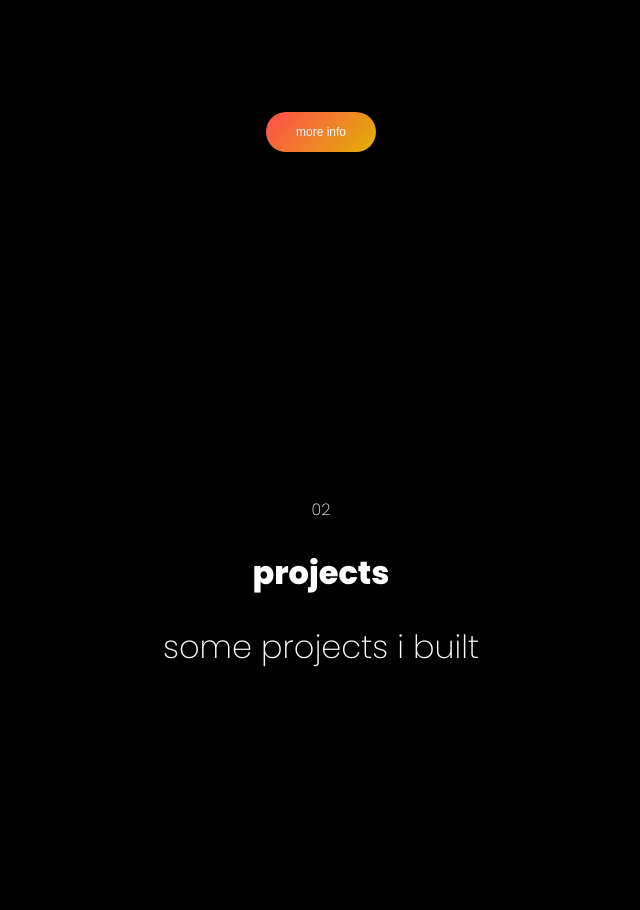
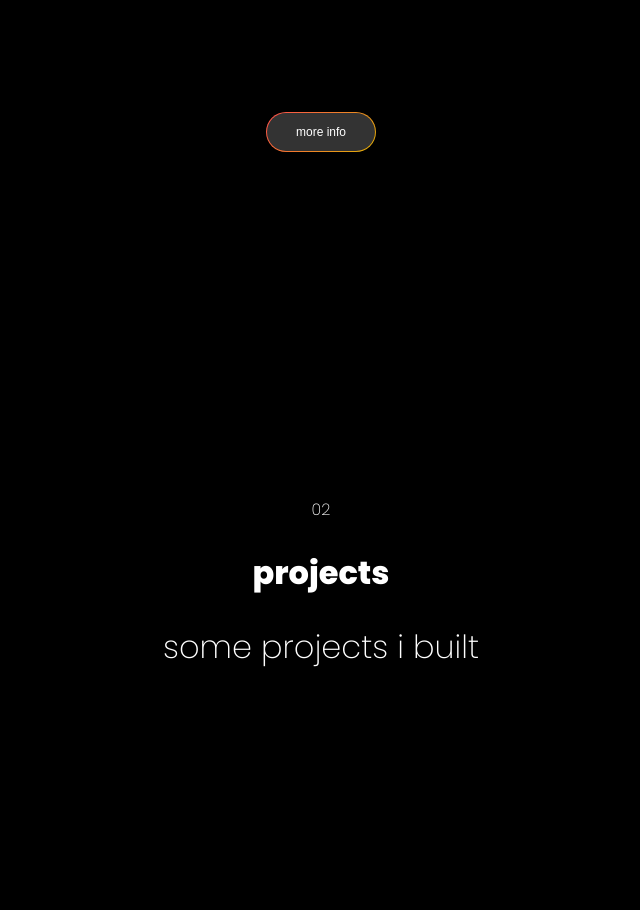
Before and after one commit to newnightcoder/nightcoder.io, a Next.js app: page / in a window 1280 px wide. Shown: the part 1480-2390 px from the top of the page, without its empty margins (319-959 px from the left). Built offline with nearby package versions, Linux system fonts and the light colour scheme.

Commit message:
home btns gradient hover done :white_check_mark:

```diff
--- a/pages/index.tsx
+++ b/pages/index.tsx
@@ -7,6 +7,7 @@ import {
   useTransitionBackground,
 } from "../hooks";
 import {
+  BtnText,
   GradientBlue,
   GradientYellow,
   Header,
@@ -24,6 +25,13 @@ const HomePage = () => {
   const handleRoute = useHandleRoute();
   const { isMenuOpen, setBackgroundColor, backgroundColor } =
     useContext(TransitionContext);
+
+  const dataColor = {
+    sectionHome: "#000000",
+    sectionAbout: "#333333",
+    sectionProjects: "#4d4d4d",
+    sectionContact: "#666666",
+  };
 
   // const [sections, setSections] = useState<HTMLDivElement[]>(null);
   // const [ctx, setCtx] = useState<gsap.Context>(null);
@@ -70,7 +78,7 @@ const HomePage = () => {
   return (
     <PageContainer ref={ref} id="home" background={backgroundColor}>
       {/* <HomeAnimation> */}
-      <HomeSection className="section" data-color="#000000">
+      <HomeSection className="section" data-color={dataColor.sectionHome}>
         <Header>
           <Span>
             Hey! 👋🏾 I&apos;m <GradientYellow> Daniel</GradientYellow>
@@ -87,7 +95,7 @@ const HomePage = () => {
         <Hero>{/* <DiscSvg /> */}</Hero>
       </HomeSection>
       {/* </HomeAnimation> */}
-      <Section className="section" data-color="#333333">
+      <Section className="section" data-color={dataColor.sectionAbout}>
         <span style={{ fontWeight: "200", fontSize: "1rem" }}>01</span>
         <h2 style={{ fontWeight: "400", fontSize: "2rem" }}>about me</h2>
         <div
@@ -103,26 +111,38 @@ const HomePage = () => {
           <span>in love with code.</span>
           <span>i speak fluently JavaScript with a strong React accent.</span>
         </div>
-        <MoreBtn color={"orange"} onClick={() => handleRoute("/about")}>
-          more info
+        <MoreBtn
+          color={"orange"}
+          bg={dataColor.sectionAbout}
+          onClick={() => handleRoute("/about")}
+        >
+          <BtnText>more info</BtnText>
         </MoreBtn>
       </Section>
-      <Section className="section" data-color="#4d4d4d">
+      <Section className="section" data-color={dataColor.sectionProjects}>
         <span style={{ fontWeight: "200", fontSize: "1rem" }}>02</span>
         <h2 style={{ fontWeight: "800", fontSize: "2rem" }}>projects</h2>
         <div style={{ fontWeight: "200", fontSize: "2rem" }}>
           some projects i built
         </div>
-        <MoreBtn color={"blue"} onClick={() => handleRoute("/projects")}>
-          more info
+        <MoreBtn
+          color={"blue"}
+          bg={dataColor.sectionProjects}
+          onClick={() => handleRoute("/projects")}
+        >
+          <BtnText>more info</BtnText>
         </MoreBtn>
       </Section>
-      <Section className="section" data-color="#666666">
+      <Section className="section" data-color={dataColor.sectionContact}>
         <span style={{ fontWeight: "200", fontSize: "1rem" }}>03</span>
         <h2>contact</h2>
         <div style={{ fontSize: "2rem" }}>let&apos;s get in touch!</div>
-        <MoreBtn color={"blue"} onClick={() => handleRoute("/contact")}>
-          more info
+        <MoreBtn
+          color={"blue"}
+          bg={dataColor.sectionContact}
+          onClick={() => handleRoute("/contact")}
+        >
+          <BtnText>more info</BtnText>
         </MoreBtn>
       </Section>
     </PageContainer>
--- a/styles/home.ts
+++ b/styles/home.ts
@@ -31,27 +31,67 @@ const Section = styled.div`
 
 interface Props {
   color?: string;
+  bg?: string;
 }
 
 const MoreBtn = styled.button<Props>`
   width: 110px;
   height: 40px;
-  font-size: 0.75rem;
+  overflow: hidden;
   padding: 5px 20px;
   color: white;
   cursor: pointer;
   border-radius: 30px;
   position: absolute;
   bottom: 2rem;
-  // border: 1px solid #2190ff;
-  // background: #3b4662;
-  // background-image: linear-gradient(135deg, #007cf0, #00dfd8);
+  display: flex;
+  align-items: center;
+  justify-content: center;
   background: ${(props) =>
     props.color === "blue"
       ? "var(--gradient-blue)"
       : props.color === "orange"
       ? "var(--gradient-orange)"
       : "transparent"};
+
+  &::before {
+    content: "";
+    position: absolute;
+    border-radius: 30px;
+    height: calc(100% - 2px);
+    width: calc(100% - 2px);
+    background: ${(props) => props.bg};
+    pointer-events: none;
+    z-index: 2;
+  }
+  &::after {
+    content: "";
+    position: absolute;
+    height: 101%;
+    width: 101%;
+    background: ${(props) =>
+      props.color === "blue"
+        ? "var(--gradient-blue)"
+        : "var(--gradient-orange)"};
+    z-index: 3;
+    transform: scale(0, 1);
+    transform-origin: left;
+    transition: transform 500ms;
+    pointer-events: none;
+  }
+
+  &:hover {
+    &::after {
+      transform: scale(1, 1);
+    }
+  }
+`;
+
+const BtnText = styled.span`
+  z-index: 10;
+  pointer-events: none;
+  font-size: 0.75rem;
+  white-space: nowrap;
 `;
 
 const Header = styled.header`
@@ -114,6 +154,7 @@ export {
   HomeSection,
   Section,
   MoreBtn,
+  BtnText,
   Header,
   Span,
   Hero,
```
